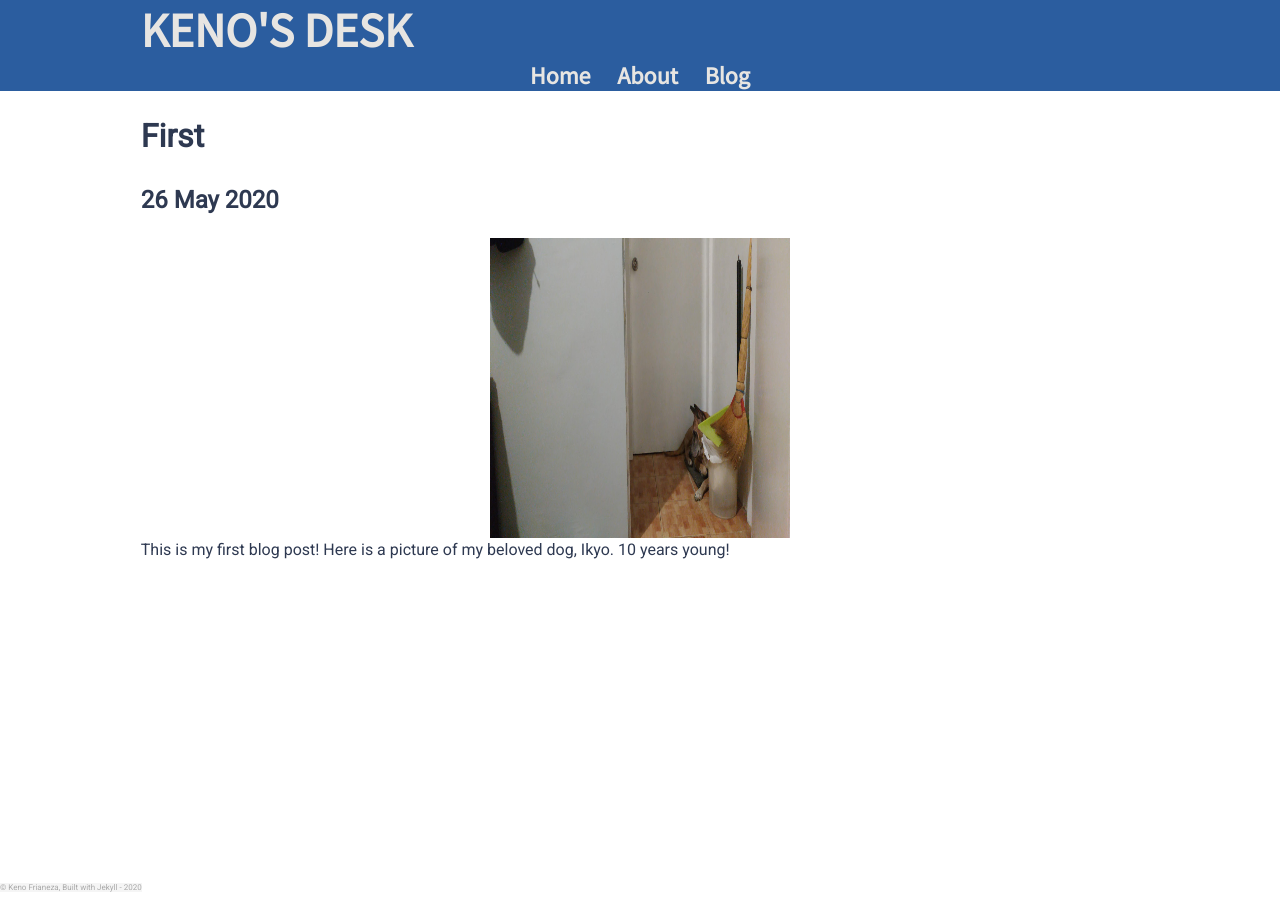
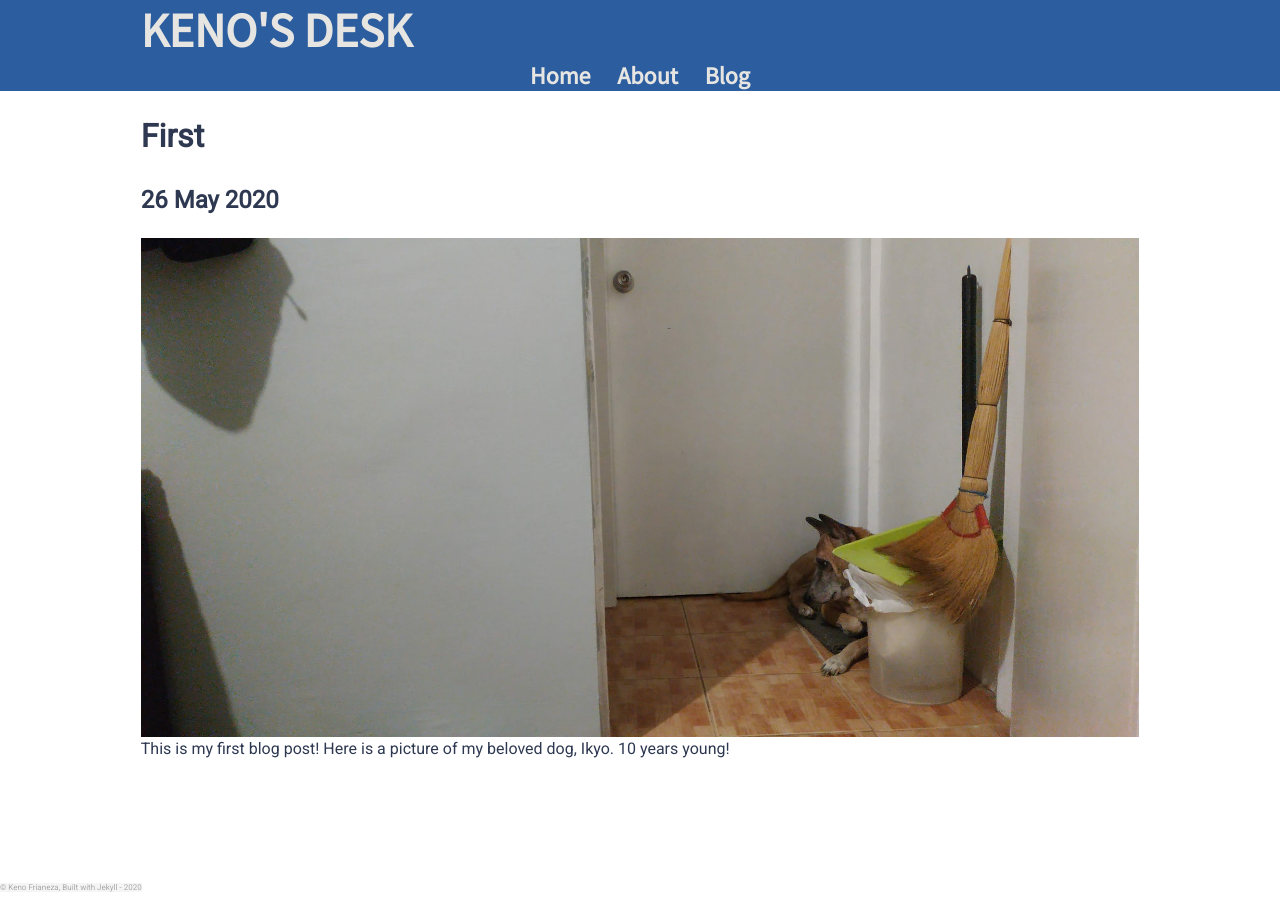
Before and after one commit to kenofrianeza/kenofrianeza.github.io, a Jekyll site: the page built from _posts/2020-05-26-first.md, in a window 1280 px wide. Built offline with Jekyll 4.4.1, drawn with Linux system fonts in a browser that asks for light colours.

Commit message:
Update main.scss

```diff
--- a/_sass/main.scss
+++ b/_sass/main.scss
@@ -100,8 +100,8 @@ ul a {
 }
 
 .pic {
-    width: 300px;
-    height: 300px;
+    max-width: 100%;
+    height: auto;
     display: block;
     margin-left: auto;
     margin-right: auto;
```
